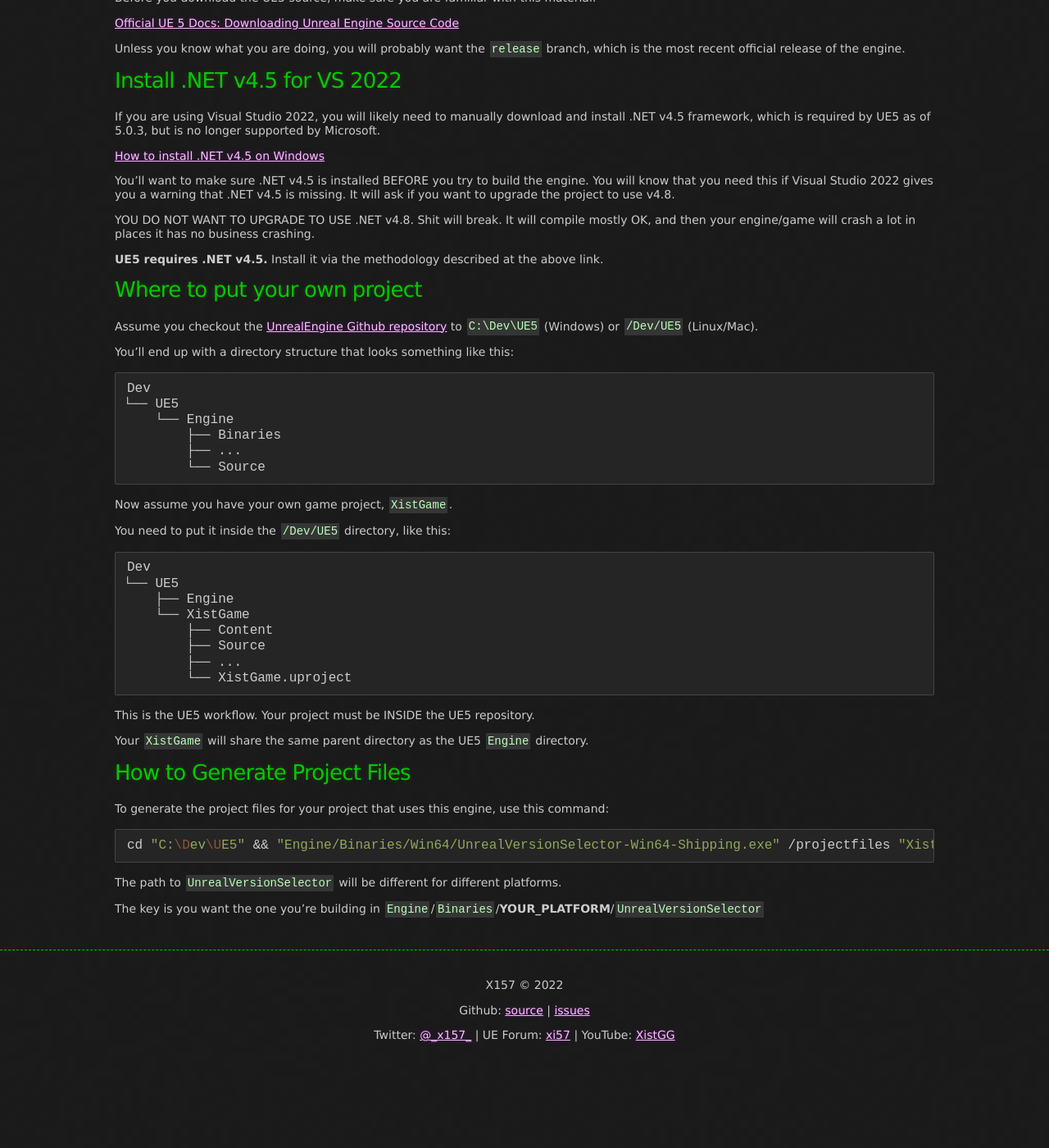
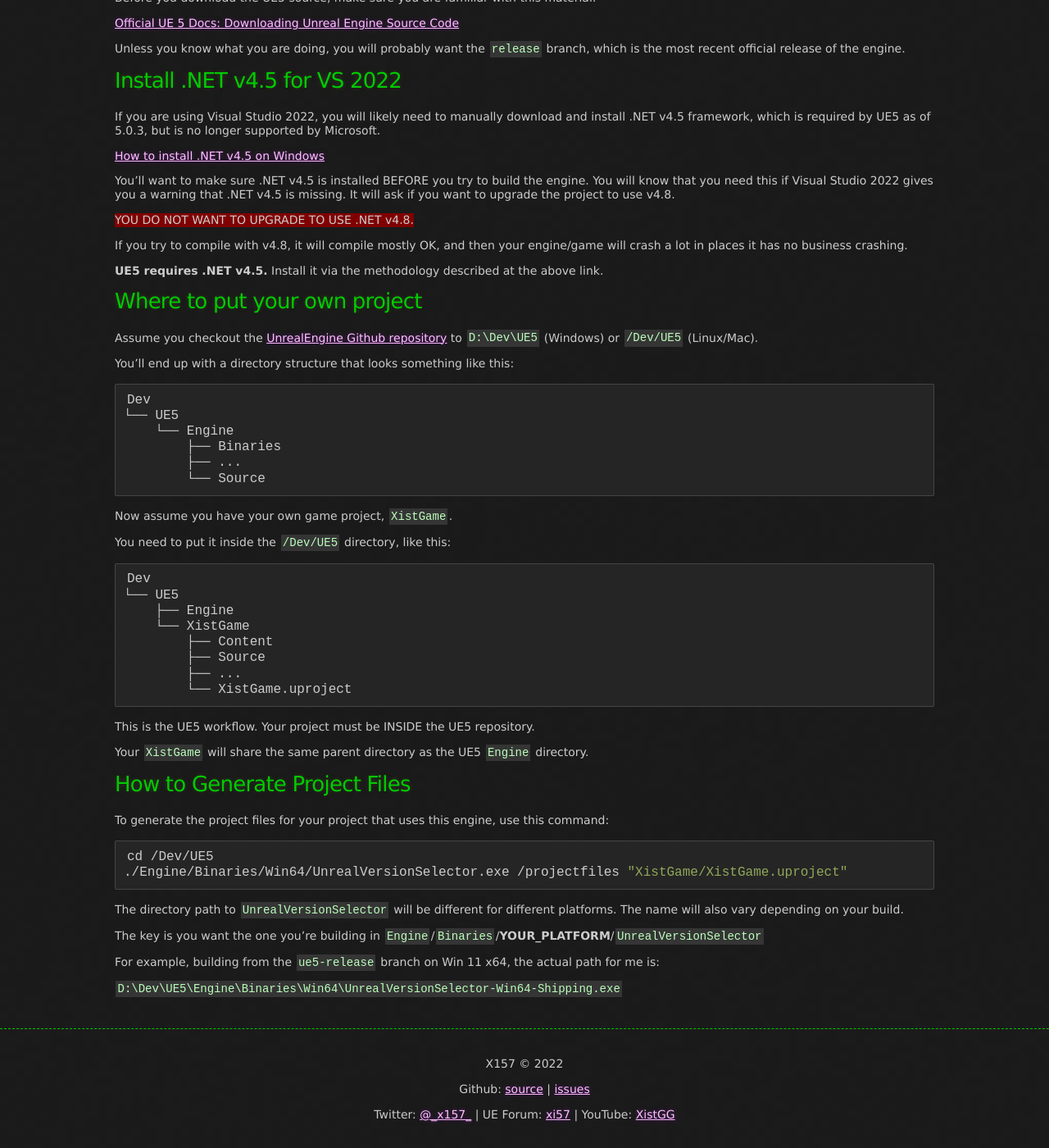
Before and after one commit to x157/x157.github.io, a Jekyll site: the page built from UE5/Engine/index.md, in a window 1280 px wide and 1400 px high, scrolled down 221 px. Shown: the whole window at 82% size. Built offline with Jekyll 4.4.1, drawn with Linux system fonts in a browser that asks for light colours; before the commit the page ends 1526 px from its top, so only the background shows below that.

Commit message:
Improve readability

````diff
--- a/UE5/Engine/index.md
+++ b/UE5/Engine/index.md
@@ -29,7 +29,11 @@
 You will know that you need this if Visual Studio 2022 gives you a warning that .NET v4.5
 is missing.  It will ask if you want to upgrade the project to use v4.8.
 
-YOU DO NOT WANT TO UPGRADE TO USE .NET v4.8.  Shit will break.  It will compile mostly OK, and
+<problem>
+YOU DO NOT WANT TO UPGRADE TO USE .NET v4.8.
+</problem>
+
+If you try to compile with v4.8, it will compile mostly OK, and
 then your engine/game will crash a lot in places it has no business crashing.
 
 **UE5 requires .NET v4.5.** Install it via the methodology described at the above link.
@@ -39,7 +43,7 @@
 
 Assume you checkout the
 [UnrealEngine Github repository](https://github.com/EpicGames/UnrealEngine)
-to `C:\Dev\UE5` (Windows) or `/Dev/UE5` (Linux/Mac).
+to `D:\Dev\UE5` (Windows) or `/Dev/UE5` (Linux/Mac).
 
 You'll end up with a directory structure that looks something like this:
 
@@ -78,9 +82,15 @@
 use this command:
 
 ```bash
-cd "C:\Dev\UE5" && "Engine/Binaries/Win64/UnrealVersionSelector-Win64-Shipping.exe" /projectfiles "XistGame/XistGame.uproject"
+cd /Dev/UE5
+./Engine/Binaries/Win64/UnrealVersionSelector.exe /projectfiles "XistGame/XistGame.uproject"
 ```
 
-The path to `UnrealVersionSelector` will be different for different platforms.
+The directory path to `UnrealVersionSelector` will be different for different platforms.
+The name will also vary depending on your build.
 
 The key is you want the one you're building in `Engine`/`Binaries`/**YOUR_PLATFORM**/`UnrealVersionSelector`
+
+For example, building from the `ue5-release` branch on Win 11 x64, the actual path for me is:
+
+`D:\Dev\UE5\Engine\Binaries\Win64\UnrealVersionSelector-Win64-Shipping.exe`
````
